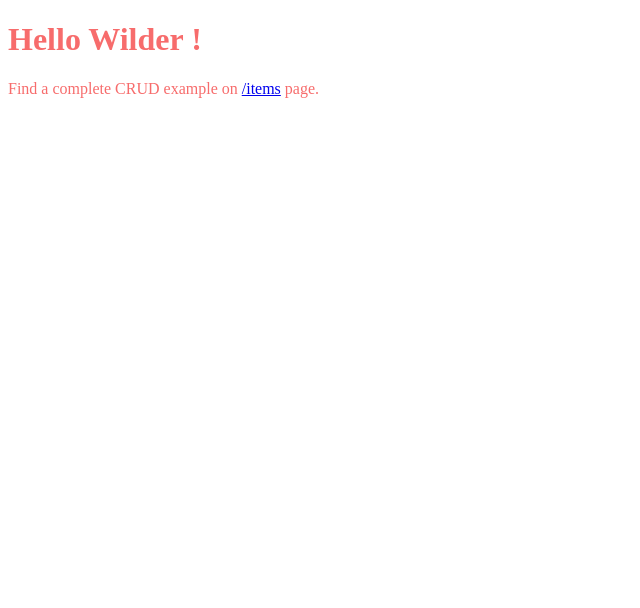
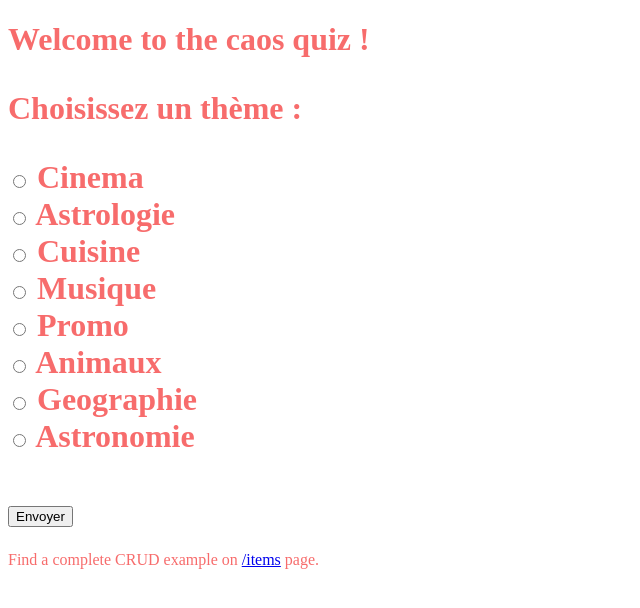
Before and after one commit to OceaneCha/CAOS, a PHP site: template src/View/Home/index.html.twig in a window 1280 px wide. Shown: the top 608 px of the page, without its empty margins (0-640 px from the left). Run offline with PHP 8.4, Linux system fonts and the light colour scheme; the template is opened without the code that fills it, so the values that code supplies are empty; some libraries are stand-ins or nearby versions.

Commit message:
created theme controller

```diff
--- a/src/View/Home/index.html.twig
+++ b/src/View/Home/index.html.twig
@@ -1,6 +1,28 @@
 {% extends 'layout.html.twig' %}
 
 {% block content %}
-    <h1>Hello Wilder !</h1>
+    <h1>Welcome to the caos quiz !
+    <form method="POST" action="traitement.php">
+    <p>Choisissez un thème :</p>
+    <input type="radio" name="cinéma" value="1" id="theme1">
+    <label for="theme1">Cinema</label><br>
+    <input type="radio" name="astrologie" value="2" id="theme2">
+    <label for="theme2">Astrologie</label><br>
+    <input type="radio" name="cuisine" value="3" id="theme3">
+    <label for="theme3">Cuisine</label><br>
+    <input type="radio" name="musique" value="4" id="theme4">
+    <label for="theme4">Musique</label><br>
+    <input type="radio" name="promo" value="5" id="theme5">
+    <label for="theme5">Promo</label><br>
+    <input type="radio" name="animaux" value="6" id="theme6">
+    <label for="theme6">Animaux</label><br>
+    <input type="radio" name="geographie" value="7" id="theme7">
+    <label for="theme7">Geographie</label><br>
+    <input type="radio" name="astronomie" value="8" id="theme8">
+    <label for="theme8">Astronomie</label><br>
+    <br>
+    <input type="submit" value="Envoyer">
+</form>
+    </h1>
     <p>Find a complete CRUD example on <a href="/items">/items</a> page.</p>
 {% endblock %}
--- a/src/routes.php
+++ b/src/routes.php
@@ -7,10 +7,11 @@
 //          3. (optional) array of query string keys to send as parameter to the method
 // e.g route '/item/edit?id=1' will execute $itemController->edit(1)
 return [
-    '' => ['HomeController', 'index',],
+    'themes' => ['HomeController', 'index',],
     'items' => ['ItemController', 'index',],
     'items/edit' => ['ItemController', 'edit', ['id']],
     'items/show' => ['ItemController', 'show', ['id']],
     'items/add' => ['ItemController', 'add',],
     'items/delete' => ['ItemController', 'delete',],
+    '' => ['ThemeController', 'index',],
 ];
```
Also changed, not shown: src/Controller/ThemeController.php (added, +19 -0 lines), src/View/index.html (added, +9 -0 lines).
